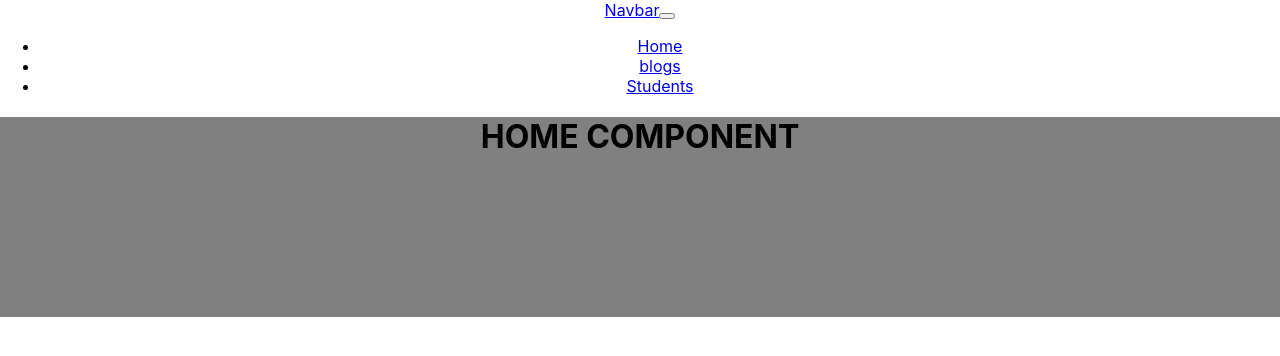
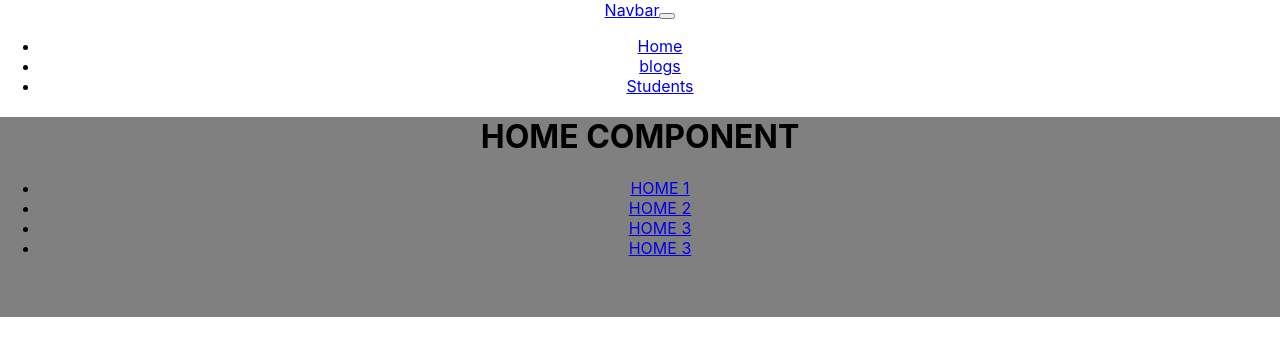
Before and after one commit to samirvithlani/akshayraj-react, a React (Create React App) app: page /home in a window 1280 px wide. Shown: the top 356 px of the page. Built offline with nearby package versions, Linux system fonts and the light colour scheme; the HTML template or start-up script is replaced by a standard one.

Commit message:
wildcard char

```diff
--- a/src/App.js
+++ b/src/App.js
@@ -13,6 +13,7 @@ import { Navbar } from "./Navbar";
 import { Home } from "./students/Home";
 import { Commerce } from "./students/Commerce";
 import { Science } from "./students/Science";
+import { HomeDetail } from "./students/HomeDetail";
 
 function App() {
   var title = "REACT APP";
@@ -30,6 +31,8 @@ function App() {
         <Route path="/home" element={<Home />}></Route>
         <Route path="/students/commerce" element={<Commerce />}></Route>
         <Route path="/science" element={<Science />}></Route>
+        <Route path = "/home/detail/:id" element = {<HomeDetail/>}></Route>
+        {/* :id is wild card */}
       </Routes>
     </div>
   );
--- a/src/students/Home.jsx
+++ b/src/students/Home.jsx
@@ -1,9 +1,24 @@
 import React from 'react'
+import { Link } from 'react-router-dom'
 
 export const Home = () => {
   return (
     <div  style={{backgroundColor:"grey",height:"200px",marginTop:"10px"}}>
         <h1>HOME COMPONENT</h1>
+        <ul>
+          <li>
+            <Link to="/home/detail/1">HOME 1</Link>
+          </li>
+          <li>
+            <Link to="/home/detail/2">HOME 2</Link>
+          </li>
+          <li>
+            <Link to="/home/detail/3">HOME 3</Link>
+          </li>
+          <li>
+            <Link to="/home/detail/samirvithlani">HOME 3</Link>
+          </li>
+        </ul>
     </div>
   )
 }
--- /dev/null
+++ b/src/students/HomeDetail.jsx
@@ -0,0 +1,12 @@
+import React from 'react'
+import { useParams } from 'react-router-dom'
+
+export const HomeDetail = () => {
+    const id = useParams().id
+
+  return (
+    <div>HomeDetail
+        <h1>ID = {id}</h1>
+    </div>
+  )
+}
```
